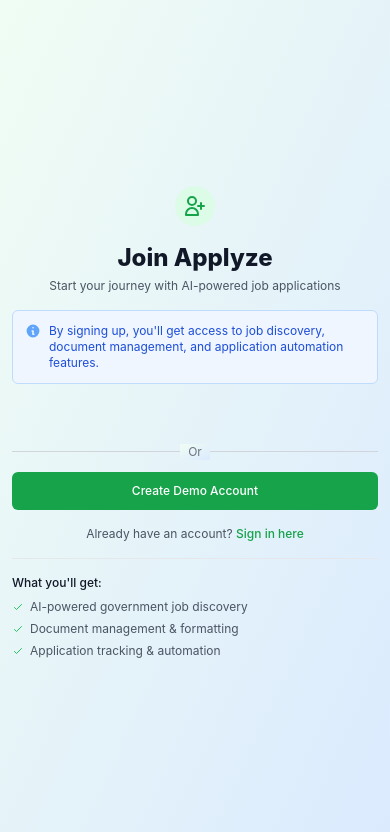
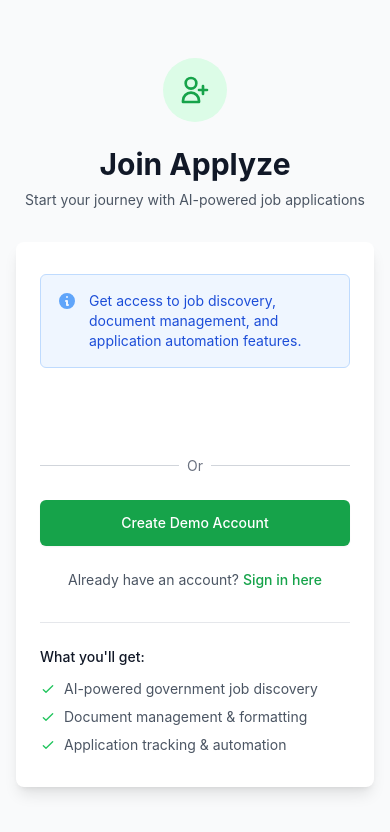
Before and after one commit to Soubhagyabehera/Easy-Apply-UI, a React (Vite) app: page /signup in a window 390 px wide. Shown: the top 832 px of the page. Built offline with nearby package versions, Linux system fonts and the light colour scheme; no server answers.

Commit message:
dashboard

```diff
--- a/src/config/api.ts
+++ b/src/config/api.ts
@@ -19,7 +19,7 @@
   }
 
   // Default to localhost for development
-  return 'https://easy-apply-backend-production.up.railway.app/api/v1'
+  return 'http://localhost:8000/api/v1'
 }
 
 export const apiConfig: ApiConfig = {
--- a/src/pages/DocumentsPage.tsx
+++ b/src/pages/DocumentsPage.tsx
@@ -1202,7 +1202,7 @@
                     <Folder className="h-12 w-12 text-gray-400 mx-auto mb-3" />
                     <p className="text-gray-500 mb-4">No documents uploaded yet</p>
                     <button
-                      onClick={() => setUploadModalOpen(true)}
+                      onClick={() => setActiveTab('manager')}
                       className="bg-blue-600 text-white px-4 py-2 rounded-lg hover:bg-blue-700 transition-colors text-sm font-medium"
                     >
                       Upload First Document
--- a/src/pages/SignInPage.tsx
+++ b/src/pages/SignInPage.tsx
@@ -58,8 +58,9 @@
     try {
       // Demo user for testing without Google OAuth
       const demoTokenData: GoogleTokenData = {
+        credential: 'demo_credential_token',
         sub: 'demo_user_123',
-        email: 'demo@Applyze.com',
+        email: 'demo@applyze.com',
         name: 'Demo User',
         picture: '',
       }
@@ -80,42 +81,57 @@
   }
 
   return (
-    <div className="min-h-screen bg-gradient-to-br from-blue-50 to-indigo-100 flex items-center justify-center py-4 px-3 sm:py-12 sm:px-6 lg:px-8">
-      <div className="max-w-sm sm:max-w-md w-full space-y-4 sm:space-y-8">
-        <div>
-          <div className="mx-auto h-10 w-10 sm:h-12 sm:w-12 flex items-center justify-center rounded-full bg-indigo-100">
-            <svg className="h-6 w-6 sm:h-8 sm:w-8 text-indigo-600" fill="none" viewBox="0 0 24 24" stroke="currentColor">
+    <div className="min-h-screen bg-gray-50 flex flex-col justify-center py-6 sm:py-12 px-4 sm:px-6 lg:px-8">
+      <div className="sm:mx-auto sm:w-full sm:max-w-md">
+        {/* Header */}
+        <div className="text-center">
+          <div className="mx-auto h-16 w-16 bg-indigo-100 rounded-full flex items-center justify-center mb-6">
+            <svg className="h-8 w-8 text-indigo-600" fill="none" viewBox="0 0 24 24" stroke="currentColor">
               <path strokeLinecap="round" strokeLinejoin="round" strokeWidth={2} d="M21 13.255A23.931 23.931 0 0112 15c-3.183 0-6.22-.62-9-1.745M16 6V4a2 2 0 00-2-2h-4a2 2 0 00-2-2v2m8 0V6a2 2 0 012 2v6a2 2 0 01-2 2H8a2 2 0 01-2-2V8a2 2 0 012-2V6" />
             </svg>
           </div>
-          <h2 className="mt-4 sm:mt-6 text-center text-2xl sm:text-3xl font-extrabold text-gray-900">
+          <h2 className="text-3xl font-bold text-gray-900 mb-2">
             Sign in to Applyze
           </h2>
-          <p className="mt-1 sm:mt-2 text-center text-xs sm:text-sm text-gray-600">
+          <p className="text-sm text-gray-600">
             Your AI-powered job application assistant
           </p>
         </div>
+      </div>
 
-        <div className="mt-4 sm:mt-8 space-y-4 sm:space-y-6">
+      <div className="mt-8 sm:mx-auto sm:w-full sm:max-w-md">
+        <div className="bg-white py-8 px-6 shadow-lg rounded-lg sm:px-10">
+          {/* Error Message */}
           {error && (
-            <div className="rounded-md bg-red-50 p-3 sm:p-4">
-              <div className="text-xs sm:text-sm text-red-700">{error}</div>
+            <div className="mb-6 rounded-md bg-red-50 border border-red-200 p-4">
+              <div className="flex">
+                <div className="flex-shrink-0">
+                  <svg className="h-5 w-5 text-red-400" viewBox="0 0 20 20" fill="currentColor">
+                    <path fillRule="evenodd" d="M10 18a8 8 0 100-16 8 8 0 000 16zM8.707 7.293a1 1 0 00-1.414 1.414L8.586 10l-1.293 1.293a1 1 0 101.414 1.414L10 11.414l1.293 1.293a1 1 0 001.414-1.414L11.414 10l1.293-1.293a1 1 0 00-1.414-1.414L10 8.586 8.707 7.293z" clipRule="evenodd" />
+                  </svg>
+                </div>
+                <div className="ml-3">
+                  <p className="text-sm text-red-700">{error}</p>
+                </div>
+              </div>
             </div>
           )}
 
-          <div className="space-y-4">
-            <div className="space-y-3 sm:space-y-4">
+          <div className="space-y-6">
+            {/* Google Sign In Button Container */}
+            <div className="w-full">
               <div className="flex justify-center">
-                <div className="w-full max-w-xs">
+                <div style={{ width: '100%', maxWidth: '320px' }}>
                   <GoogleLogin
                     onSuccess={handleGoogleSuccess}
                     onError={handleGoogleError}
-                    size="medium"
+                    size="large"
                     theme="outline"
                     text="signin_with"
                     shape="rectangular"
                     width="100%"
                   />
+                </div>
               </div>
             </div>
 
@@ -124,34 +140,36 @@
               <div className="absolute inset-0 flex items-center">
                 <div className="w-full border-t border-gray-300" />
               </div>
-                <div className="relative flex justify-center text-xs sm:text-sm">
-                  <span className="px-2 bg-gradient-to-br from-blue-50 to-indigo-100 text-gray-500">Or</span>
+              <div className="relative flex justify-center text-sm">
+                <span className="px-2 bg-white text-gray-500">Or</span>
               </div>
             </div>
 
             {/* Demo Sign In Button */}
+            <div className="w-full">
               <button
                 onClick={handleDemoSignIn}
                 disabled={loading}
-                className="group relative w-full flex justify-center py-2.5 sm:py-2 px-3 sm:px-4 border border-transparent text-xs sm:text-sm font-medium rounded-md text-white bg-indigo-600 hover:bg-indigo-700 focus:outline-none focus:ring-2 focus:ring-offset-2 focus:ring-indigo-500 disabled:opacity-50 disabled:cursor-not-allowed transition-colors"
+                className="w-full flex justify-center items-center py-3 px-4 border border-transparent rounded-md shadow-sm text-sm font-medium text-white bg-indigo-600 hover:bg-indigo-700 focus:outline-none focus:ring-2 focus:ring-offset-2 focus:ring-indigo-500 disabled:opacity-50 disabled:cursor-not-allowed transition-colors duration-200"
               >
-                {loading ? (
-                  <svg className="animate-spin -ml-1 mr-2 sm:mr-3 h-4 w-4 sm:h-5 sm:w-5 text-white" xmlns="http://www.w3.org/2000/svg" fill="none" viewBox="0 0 24 24">
+                {loading && (
+                  <svg className="animate-spin -ml-1 mr-3 h-5 w-5 text-white" xmlns="http://www.w3.org/2000/svg" fill="none" viewBox="0 0 24 24">
                     <circle className="opacity-25" cx="12" cy="12" r="10" stroke="currentColor" strokeWidth="4"></circle>
                     <path className="opacity-75" fill="currentColor" d="M4 12a8 8 0 018-8V0C5.373 0 0 5.373 0 12h4zm2 5.291A7.962 7.962 0 014 12H0c0 3.042 1.135 5.824 3 7.938l3-2.647z"></path>
                   </svg>
-                ) : null}
+                )}
                 {loading ? 'Signing in...' : 'Continue with Demo Account'}
               </button>
             </div>
           </div>
 
-          <div className="text-center">
-            <p className="text-xs sm:text-sm text-gray-600">
+          {/* Sign Up Link */}
+          <div className="mt-6 text-center">
+            <p className="text-sm text-gray-600">
               Don't have an account?{' '}
               <button
                 onClick={() => navigate('/signup')}
-                className="font-medium text-indigo-600 hover:text-indigo-500 transition-colors"
+                className="font-medium text-indigo-600 hover:text-indigo-500 transition-colors duration-200"
               >
                 Sign up here
               </button>
--- a/src/pages/SignUpPage.tsx
+++ b/src/pages/SignUpPage.tsx
@@ -58,8 +58,9 @@
     try {
       // Demo user for testing without Google OAuth
       const demoTokenData: GoogleTokenData = {
+        credential: 'demo_signup_credential_token',
         sub: 'demo_user_456',
-        email: 'newdemo@Applyze.com',
+        email: 'newdemo@applyze.com',
         name: 'New Demo User',
         picture: '',
       }
@@ -80,57 +81,73 @@
   }
 
   return (
-    <div className="min-h-screen bg-gradient-to-br from-green-50 to-blue-100 flex items-center justify-center py-4 px-3 sm:py-12 sm:px-6 lg:px-8">
-      <div className="max-w-sm sm:max-w-md w-full space-y-4 sm:space-y-8">
-        <div>
-          <div className="mx-auto h-10 w-10 sm:h-12 sm:w-12 flex items-center justify-center rounded-full bg-green-100">
-            <svg className="h-6 w-6 sm:h-8 sm:w-8 text-green-600" fill="none" viewBox="0 0 24 24" stroke="currentColor">
+    <div className="min-h-screen bg-gray-50 flex flex-col justify-center py-6 sm:py-12 px-4 sm:px-6 lg:px-8">
+      <div className="sm:mx-auto sm:w-full sm:max-w-md">
+        {/* Header */}
+        <div className="text-center">
+          <div className="mx-auto h-16 w-16 bg-green-100 rounded-full flex items-center justify-center mb-6">
+            <svg className="h-8 w-8 text-green-600" fill="none" viewBox="0 0 24 24" stroke="currentColor">
               <path strokeLinecap="round" strokeLinejoin="round" strokeWidth={2} d="M18 9v3m0 0v3m0-3h3m-3 0h-3m-2-5a4 4 0 11-8 0 4 4 0 018 0zM3 20a6 6 0 0112 0v1H3v-1z" />
             </svg>
           </div>
-          <h2 className="mt-4 sm:mt-6 text-center text-2xl sm:text-3xl font-extrabold text-gray-900">
+          <h2 className="text-3xl font-bold text-gray-900 mb-2">
             Join Applyze
           </h2>
-          <p className="mt-1 sm:mt-2 text-center text-xs sm:text-sm text-gray-600">
+          <p className="text-sm text-gray-600">
             Start your journey with AI-powered job applications
           </p>
         </div>
+      </div>
 
-        <div className="mt-4 sm:mt-8 space-y-4 sm:space-y-6">
+      <div className="mt-8 sm:mx-auto sm:w-full sm:max-w-md">
+        <div className="bg-white py-8 px-6 shadow-lg rounded-lg sm:px-10">
+          {/* Error Message */}
           {error && (
-            <div className="rounded-md bg-red-50 p-3 sm:p-4">
-              <div className="text-xs sm:text-sm text-red-700">{error}</div>
+            <div className="mb-6 rounded-md bg-red-50 border border-red-200 p-4">
+              <div className="flex">
+                <div className="flex-shrink-0">
+                  <svg className="h-5 w-5 text-red-400" viewBox="0 0 20 20" fill="currentColor">
+                    <path fillRule="evenodd" d="M10 18a8 8 0 100-16 8 8 0 000 16zM8.707 7.293a1 1 0 00-1.414 1.414L8.586 10l-1.293 1.293a1 1 0 101.414 1.414L10 11.414l1.293 1.293a1 1 0 001.414-1.414L11.414 10l1.293-1.293a1 1 0 00-1.414-1.414L10 8.586 8.707 7.293z" clipRule="evenodd" />
+                  </svg>
+                </div>
+                <div className="ml-3">
+                  <p className="text-sm text-red-700">{error}</p>
+                </div>
+              </div>
             </div>
           )}
 
-          <div className="bg-blue-50 border border-blue-200 text-blue-700 p-3 sm:p-4 rounded-md">
+          {/* Info Banner */}
+          <div className="mb-6 rounded-md bg-blue-50 border border-blue-200 p-4">
             <div className="flex">
               <div className="flex-shrink-0">
-                <svg className="h-4 w-4 sm:h-5 sm:w-5 text-blue-400" viewBox="0 0 20 20" fill="currentColor">
+                <svg className="h-5 w-5 text-blue-400" viewBox="0 0 20 20" fill="currentColor">
                   <path fillRule="evenodd" d="M18 10a8 8 0 11-16 0 8 8 0 0116 0zm-7-4a1 1 0 11-2 0 1 1 0 012 0zM9 9a1 1 0 000 2v3a1 1 0 001 1h1a1 1 0 100-2v-3a1 1 0 00-1-1H9z" clipRule="evenodd" />
                 </svg>
               </div>
-              <div className="ml-2 sm:ml-3">
-                <p className="text-xs sm:text-sm">
-                  By signing up, you'll get access to job discovery, document management, and application automation features.
+              <div className="ml-3">
+                <p className="text-sm text-blue-700">
+                  Get access to job discovery, document management, and application automation features.
                 </p>
               </div>
             </div>
           </div>
 
-          <div className="space-y-3 sm:space-y-4">
-            {/* Google Sign Up Button */}
+          <div className="space-y-6">
+            {/* Google Sign Up Button Container */}
+            <div className="w-full">
               <div className="flex justify-center">
-              <div className="w-full max-w-xs">
+                <div style={{ width: '100%', maxWidth: '320px' }}>
                   <GoogleLogin
                     onSuccess={handleGoogleSuccess}
                     onError={handleGoogleError}
+                    size="large"
                     theme="outline"
-                  size="medium"
                     text="signup_with"
                     shape="rectangular"
                     width="100%"
                   />
+                </div>
               </div>
             </div>
 
@@ -139,35 +156,36 @@
               <div className="absolute inset-0 flex items-center">
                 <div className="w-full border-t border-gray-300" />
               </div>
-              <div className="relative flex justify-center text-xs sm:text-sm">
-                <span className="px-2 bg-gradient-to-br from-green-50 to-blue-100 text-gray-500">
-                  Or
-                </span>
+              <div className="relative flex justify-center text-sm">
+                <span className="px-2 bg-white text-gray-500">Or</span>
               </div>
             </div>
 
             {/* Demo Sign Up Button */}
+            <div className="w-full">
               <button
                 onClick={handleDemoSignUp}
                 disabled={loading}
-              className="group relative w-full flex justify-center py-2.5 sm:py-3 px-3 sm:px-4 border border-transparent text-xs sm:text-sm font-medium rounded-md text-white bg-green-600 hover:bg-green-700 focus:outline-none focus:ring-2 focus:ring-offset-2 focus:ring-green-500 disabled:opacity-50 disabled:cursor-not-allowed transition-colors"
+                className="w-full flex justify-center items-center py-3 px-4 border border-transparent rounded-md shadow-sm text-sm font-medium text-white bg-green-600 hover:bg-green-700 focus:outline-none focus:ring-2 focus:ring-offset-2 focus:ring-green-500 disabled:opacity-50 disabled:cursor-not-allowed transition-colors duration-200"
               >
-              {loading ? (
-                <svg className="animate-spin -ml-1 mr-2 sm:mr-3 h-4 w-4 sm:h-5 sm:w-5 text-white" xmlns="http://www.w3.org/2000/svg" fill="none" viewBox="0 0 24 24">
+                {loading && (
+                  <svg className="animate-spin -ml-1 mr-3 h-5 w-5 text-white" xmlns="http://www.w3.org/2000/svg" fill="none" viewBox="0 0 24 24">
                     <circle className="opacity-25" cx="12" cy="12" r="10" stroke="currentColor" strokeWidth="4"></circle>
                     <path className="opacity-75" fill="currentColor" d="M4 12a8 8 0 018-8V0C5.373 0 0 5.373 0 12h4zm2 5.291A7.962 7.962 0 014 12H0c0 3.042 1.135 5.824 3 7.938l3-2.647z"></path>
                   </svg>
-              ) : null}
+                )}
                 {loading ? 'Creating account...' : 'Create Demo Account'}
               </button>
             </div>
+          </div>
 
-          <div className="text-center">
-            <p className="text-xs sm:text-sm text-gray-600">
+          {/* Sign In Link */}
+          <div className="mt-6 text-center">
+            <p className="text-sm text-gray-600">
               Already have an account?{' '}
               <button
                 onClick={() => navigate('/signin')}
-                className="font-medium text-green-600 hover:text-green-500 transition-colors"
+                className="font-medium text-green-600 hover:text-green-500 transition-colors duration-200"
               >
                 Sign in here
               </button>
@@ -175,23 +193,23 @@
           </div>
 
           {/* Features Preview */}
-          <div className="mt-4 sm:mt-8 pt-4 sm:pt-6 border-t border-gray-200">
-            <h3 className="text-xs sm:text-sm font-medium text-gray-900 mb-2 sm:mb-3">What you'll get:</h3>
-            <ul className="text-xs sm:text-sm text-gray-600 space-y-1.5 sm:space-y-2">
+          <div className="mt-8 pt-6 border-t border-gray-200">
+            <h3 className="text-sm font-medium text-gray-900 mb-3">What you'll get:</h3>
+            <ul className="text-sm text-gray-600 space-y-2">
               <li className="flex items-center">
-                <svg className="h-3 w-3 sm:h-4 sm:w-4 text-green-500 mr-1.5 sm:mr-2 flex-shrink-0" fill="none" viewBox="0 0 24 24" stroke="currentColor">
+                <svg className="h-4 w-4 text-green-500 mr-2 flex-shrink-0" fill="none" viewBox="0 0 24 24" stroke="currentColor">
                   <path strokeLinecap="round" strokeLinejoin="round" strokeWidth={2} d="M5 13l4 4L19 7" />
                 </svg>
                 AI-powered government job discovery
               </li>
               <li className="flex items-center">
-                <svg className="h-3 w-3 sm:h-4 sm:w-4 text-green-500 mr-1.5 sm:mr-2 flex-shrink-0" fill="none" viewBox="0 0 24 24" stroke="currentColor">
+                <svg className="h-4 w-4 text-green-500 mr-2 flex-shrink-0" fill="none" viewBox="0 0 24 24" stroke="currentColor">
                   <path strokeLinecap="round" strokeLinejoin="round" strokeWidth={2} d="M5 13l4 4L19 7" />
                 </svg>
                 Document management & formatting
               </li>
               <li className="flex items-center">
-                <svg className="h-3 w-3 sm:h-4 sm:w-4 text-green-500 mr-1.5 sm:mr-2 flex-shrink-0" fill="none" viewBox="0 0 24 24" stroke="currentColor">
+                <svg className="h-4 w-4 text-green-500 mr-2 flex-shrink-0" fill="none" viewBox="0 0 24 24" stroke="currentColor">
                   <path strokeLinecap="round" strokeLinejoin="round" strokeWidth={2} d="M5 13l4 4L19 7" />
                 </svg>
                 Application tracking & automation
```
Lines whose indentation alone changed are shown as unchanged.
